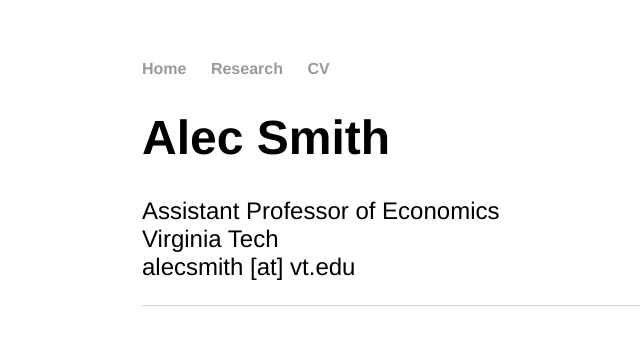
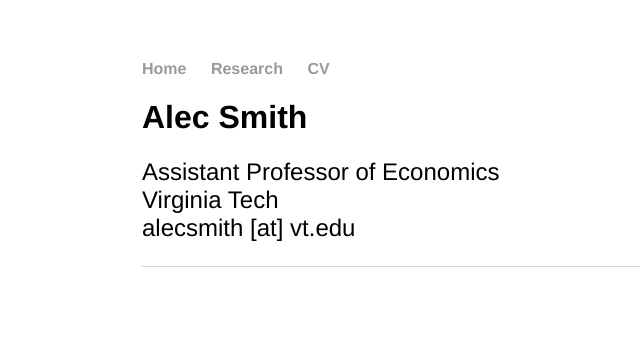
Before and after one commit to alecsmith/alecsmith.github.io, a Jekyll site: the page built from index.html, in a window 1280 px wide. Shown: the top 345 px of the page, without its empty margins (50-690 px from the left). Built offline with Jekyll 4.4.1, drawn with Linux system fonts in a browser that asks for light colours.

Commit message:
Update main.css

```diff
--- a/css/main.css
+++ b/css/main.css
@@ -21,11 +21,11 @@
 }
 h1 {
     font-family:'Helvetica', 'Sans-Serif';
-    font-size: 3em;
+    font-size: 2em;
 }
 h2 {
     font-family:'Helvetica','Sans-Serif';
-    font-size: 2em;
+    font-size: 1.5em;
 }
 p {
     font-size: 1.5em;
@@ -34,7 +34,7 @@
 }
 footer {
     border-top: 1px solid #d5d5d5;
-    font-size: .8em;
+    font-size: 1em;
 }
 
 ul.posts {
```
